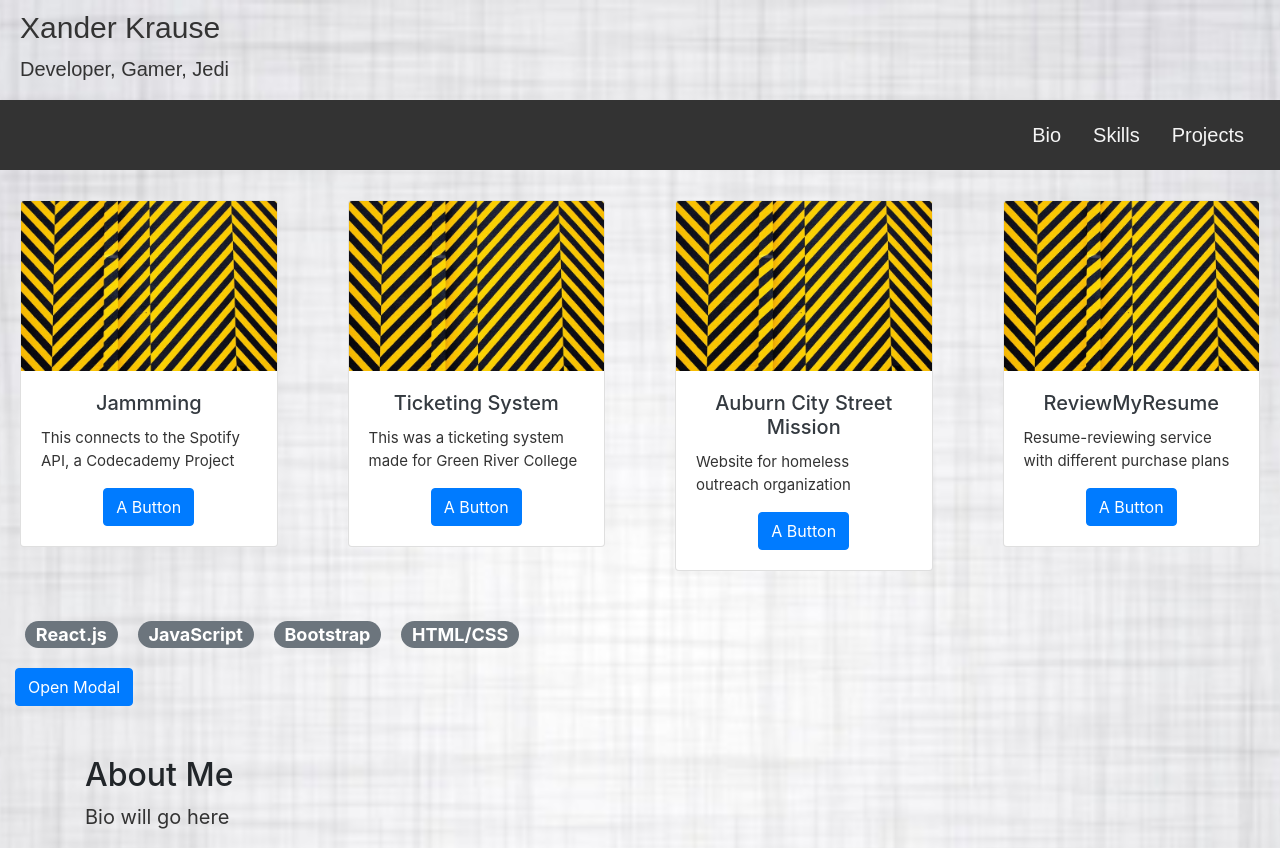
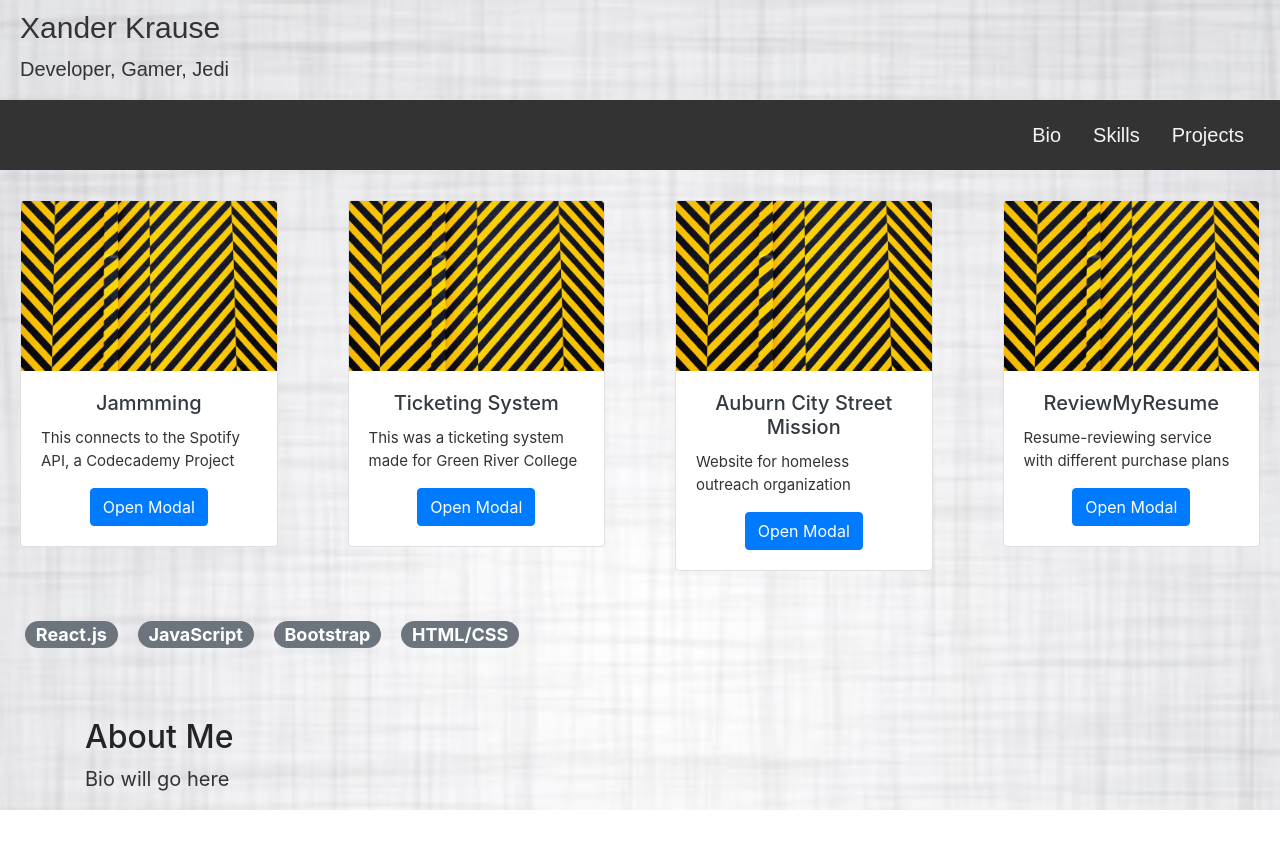
Before and after one commit to xkrause/portfolio, a React (Create React App) app: page / in a window 1280 px wide. After the commit the page ends 810 px from the top, so only its background shows below. Built offline with nearby package versions, Linux system fonts and the light colour scheme.

Commit message:
Card component rendering ProjectModal

```diff
--- a/src/components/Card/Card.js
+++ b/src/components/Card/Card.js
@@ -1,20 +1,18 @@
 import React from 'react';
 import './Card.css';
-import {Button} from 'react-bootstrap';
+import ProjectModal from '../ProjectModal/ProjectModal';
 
 class Card extends React.Component {
     render() {
         return (
-            <div>
-    <           div className = "card">
+    <       div className = "card">
                 <div className = "overflow">
                     <img src = {this.props.image} alt = "" className = "card-img-top" />
                 </div>
                 <div className = "card-body text-dark">
                     <h5 className = "card-title">{this.props.title}</h5>
                     <p className = "card-text-text-secondary">{this.props.text}</p>
-                        <Button type = "button" href = "#" className = "btn btn-primary" onClick = {this.props.onClick}>A Button</Button>
-                    </div>
+                    <ProjectModal />
                 </div>
             </div>
         );
--- a/src/components/Projects/Projects.js
+++ b/src/components/Projects/Projects.js
@@ -3,7 +3,6 @@
 import Pic from "../../img/yellow-and-black-striped-3662579.jpg";
 import Card from '../Card/Card';
 import Skill from '../Skill/Skill';
-import ProjectModal from '../ProjectModal/ProjectModal';
 
 /*const projects = [
     {
@@ -168,10 +167,6 @@
                     <Skill skill = {this.state.skill_6} />
                     <Skill skill = {this.state.skill_7} />
                 </div>*/}
-
-                <div className = "container-fluid d-flex justify-content-left">
-                    <ProjectModal />
-                </div>
             </div>
         );
     }
```
Lines whose indentation alone changed are shown as unchanged.
